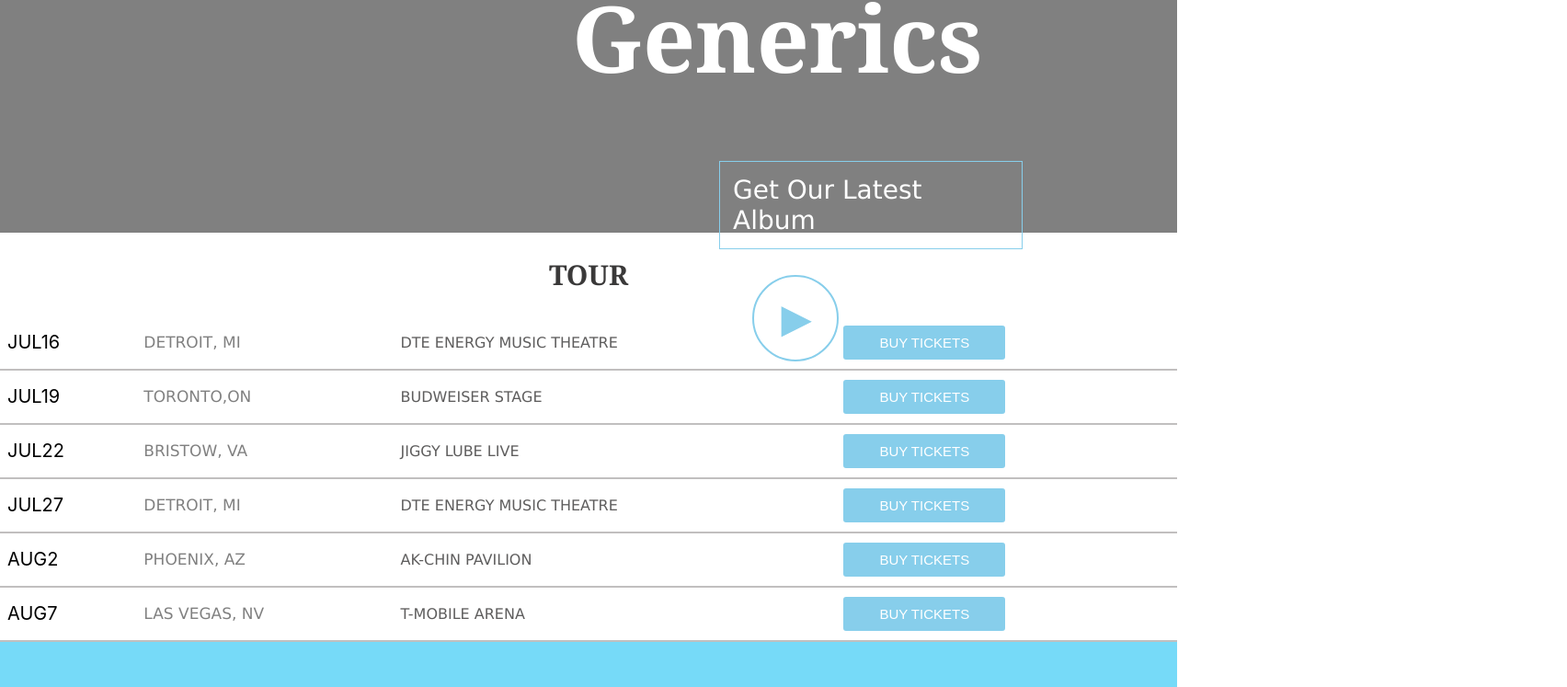
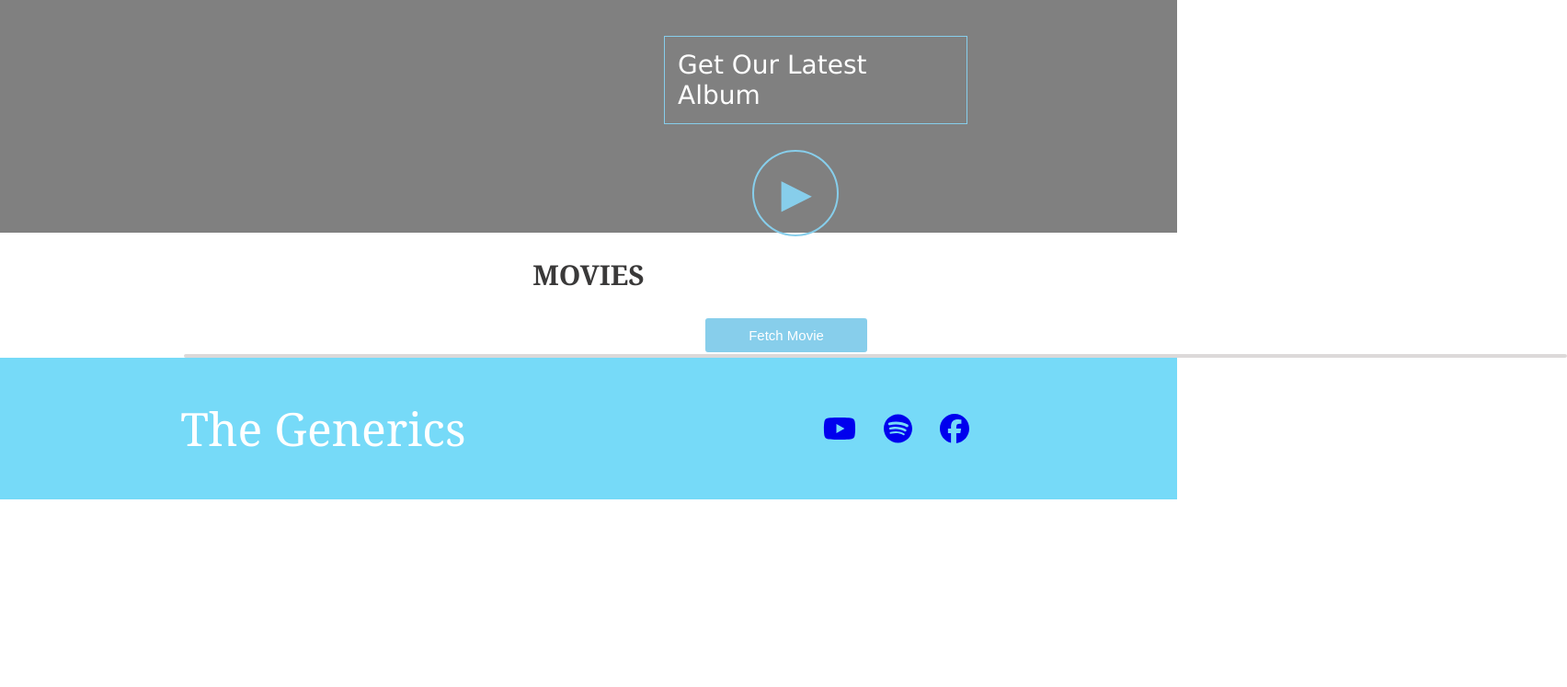
Before and after one commit to Sakshijhamnani/EcommerceWebsite, a React (Create React App) app: page /home in a window 1280 px wide. Shown: the part 253-1000 px from the top of the page at 92% size, 1704 px wide, since content can reach past the window. After the commit the page ends 800 px from the top, so only its background shows below. Built offline with nearby package versions, Linux system fonts and the light colour scheme.

Commit message:
Making Api calls in React

```diff
--- a/src/Components/Home/Home.js
+++ b/src/Components/Home/Home.js
@@ -1,65 +1,16 @@
 import React from 'react'
 import HomePageBanner from '../HomePageBanner/HomePageBanner'
 import classes from './Home.module.css'
+import MovieData from '../MovieData/MovieData'
 
 const Home = () => {
-    const TourElements=[
-        {
-            date:'JUL16',
-            place:'DETROIT, MI',
-            city:'DTE ENERGY MUSIC THEATRE'
-        },
-        {
-            date:'JUL19',
-            place:'TORONTO,ON',
-            city:'BUDWEISER STAGE'
-        },
-        {
-            date:'JUL22',
-            place:'BRISTOW, VA',
-            city:'JIGGY LUBE LIVE'
-        },
-        {
-            date:'JUL27',
-            place:'DETROIT, MI',
-            city:'DTE ENERGY MUSIC THEATRE'
-        },
-        {
-            date:'AUG2',
-            place:'PHOENIX, AZ',
-            city:'AK-CHIN PAVILION'
-        },
-        {
-            date:'AUG7',
-            place:'LAS VEGAS, NV',
-            city:'T-MOBILE ARENA'
-        },
 
-    ]
     return (
         <div>
           <HomePageBanner />
-          <h2 className={classes.heading}>TOUR</h2>
-          <table className={classes.tourTable}>
-            {/* <thead>
-              <tr>
-                <th>Date</th>
-                <th>Place</th>
-                <th>City</th>
-                <th></th>
-              </tr> */}
-            {/* </thead> */}
-            <tbody>
-              {TourElements.map((item, index) => (
-                <tr className={classes.item} key={index}>
-                  <td className={classes.date}>{item.date}</td>
-                  <td className={classes.place}>{item.place}</td>
-                  <td className={classes.city}>{item.city}</td>
-                  <td><button>BUY TICKETS</button></td>
-                </tr>
-              ))}
-            </tbody>
-          </table>
+          <h2 className={classes.heading}>MOVIES</h2>
+
+          <MovieData/>
         </div>
       );
 
--- a/src/Components/HomePageBanner/HomePageBanner.module.css
+++ b/src/Components/HomePageBanner/HomePageBanner.module.css
@@ -12,7 +12,7 @@
 }
 .heading{
     font-size: 100px;
-    margin-left: 620px;
+    margin-left: 580px;
     margin-top: 5px;
 
 }
@@ -22,7 +22,7 @@
     font-family: 'Lucida Sans', 'Lucida Sans Regular', 'Lucida Grande', 'Lucida Sans Unicode', Geneva, Verdana, sans-serif;
     border: 1px solid skyblue;
     width: 300px;
-    margin-left: 780px;
+    margin-left: 720px;
     padding: 14px;
     margin-top: 0px;
 }
--- /dev/null
+++ b/src/Components/MovieData/MovieData.js
@@ -0,0 +1,48 @@
+import React, { useState } from 'react';
+import classes from './MovieData.module.css';
+
+const MovieData = () => {
+    const [movies, setMovies] = useState([]);
+
+    async function fetchMovieHandler() {
+        try {
+            const response = await fetch('https://swapi.dev/api/films/');
+            const data = await response.json();
+
+            const transformedMovies = data.results.map(movieData => ({
+                id: movieData.episode_id,
+                title: movieData.title,
+                openingText: movieData.opening_crawl,
+                releaseDate: movieData.release_date
+            }));
+
+            setMovies(transformedMovies);
+        } catch (error) {
+            console.error('Error fetching movies:', error);
+        }
+    }
+
+    return (
+        <div>
+            <button className={classes.button} onClick={fetchMovieHandler}>Fetch Movie</button>
+
+
+                <div className={classes.maindiv}>
+                    {movies.map((movie, index) => (
+                        <div className={classes.item} key={index}>
+                            <div className={classes.innerdiv}>
+                              <h3 className={classes.place}>{movie.title}</h3>
+                            <h5 className={classes.date}>Release Date:{movie.releaseDate}</h5>
+                            </div>
+
+                            <td className={classes.city}>{movie.openingText}</td><br/>
+                            <td><button>BUY TICKETS</button></td>
+                        </div>
+                    ))}
+                </div>
+
+        </div>
+    );
+}
+
+export default MovieData;
--- /dev/null
+++ b/src/Components/MovieData/MovieData.module.css
@@ -0,0 +1,30 @@
+.item{
+    border-bottom: 2px solid rgb(178, 176, 176);
+}
+.button{
+  margin-left: 765px;
+
+}
+.button:hover{
+    background-color: rgb(69, 191, 240);
+}
+.maindiv{
+    border :2px solid rgb(220, 217, 217);
+    width: 1500px;
+    margin-left: 200px;
+    background-color: rgb(220, 217, 217);
+    border-radius: 10px;
+    /* margin-bottom: 10px; */
+
+}
+.item{
+    border: 2px solid rgb(251, 201, 230);
+    border-radius: 10px;
+    margin: 20px;
+    background-color: rgb(251, 201, 230);
+    padding: 10px;
+}
+.innerdiv{
+    display: flex;
+    justify-content: space-between;
+}
```
